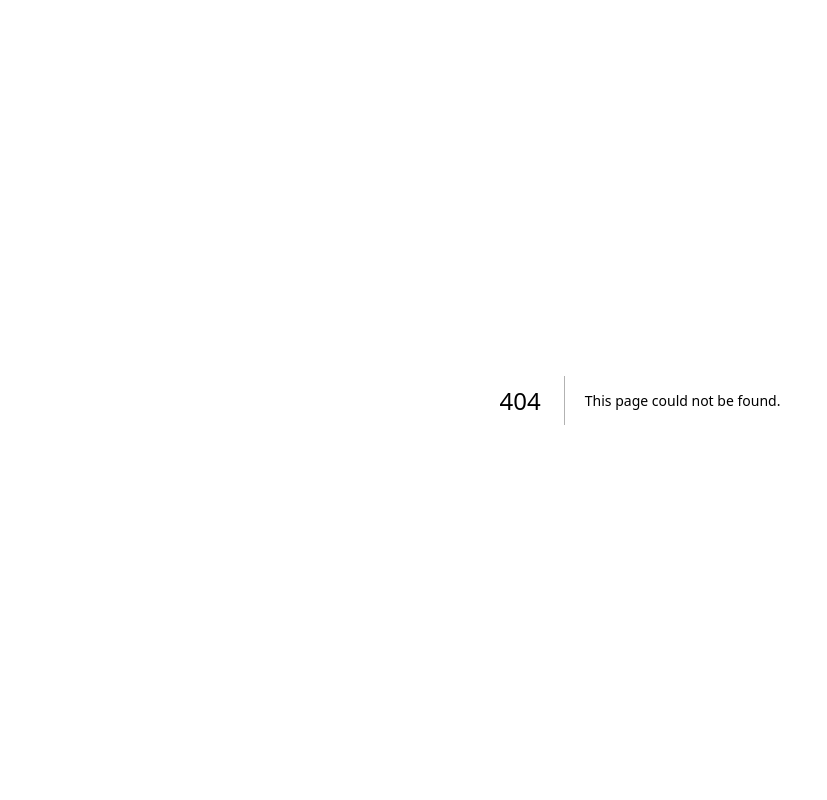
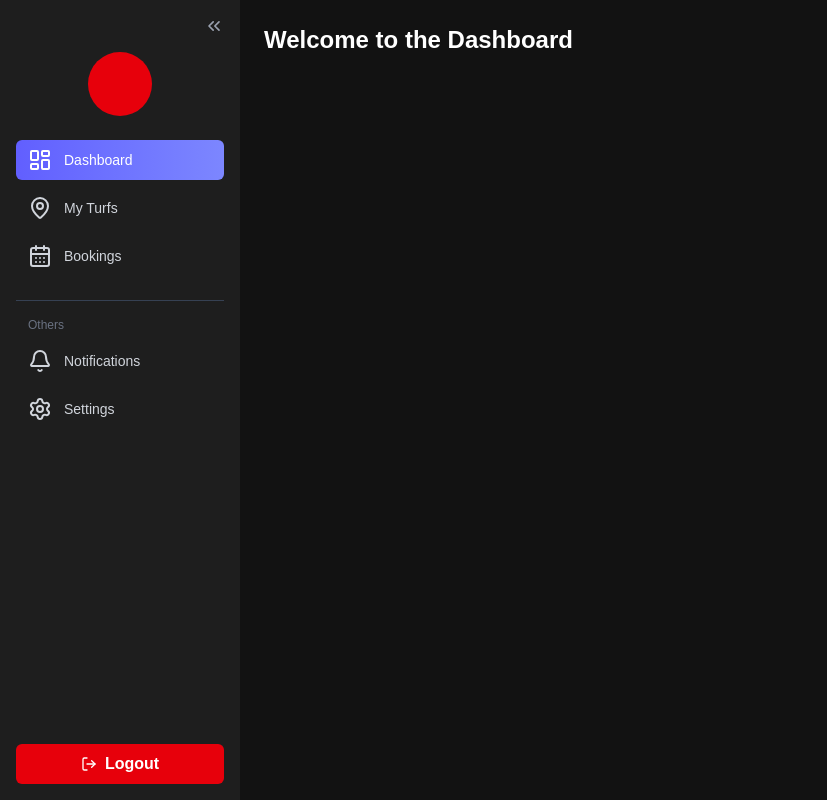
Before and after one commit to KHALID9029/TurfMania, a Next.js app: page /owner/dashboard in a window 1280 px wide. Before the commit this address had no page. Shown: the whole page, without its empty margins (0-827 px from the left). Built offline with nearby package versions, Linux system fonts and the light colour scheme; a web font is replaced by a local one.

Commit message:
Created new sideBar

```diff
--- /dev/null
+++ b/app/owner/dashboard/page.tsx
@@ -0,0 +1,24 @@
+'use client'
+
+import Sidebar from "@/components/sidebar"
+import Head from "next/head"
+
+export default function Dashboard() {
+  return (
+    <>
+      <Head>
+        <title>Owner Dashboard</title>
+      </Head>
+      <div className="flex">
+        {/* Sidebar */}
+        <Sidebar />
+
+        {/* Main Content */}
+        <main className="flex-1 bg-[#121212] p-6 text-white">
+          <h1 className="text-2xl font-semibold mb-4">Welcome to the Dashboard</h1>
+          {/*  Replace this with  actual dashboard content */}
+        </main>
+      </div>
+    </>
+  )
+}
--- /dev/null
+++ b/components/sidebar.tsx
@@ -0,0 +1,122 @@
+"use client"
+
+import {
+  LayoutDashboard,
+  MapPin,
+  CalendarDays,
+  Bell,
+  Settings,
+  LogOut,
+  ChevronsLeft,
+  ChevronsRight,
+} from "lucide-react"
+import { usePathname, useRouter } from "next/navigation"
+import Link from "next/link"
+import clsx from "clsx"
+import { useState } from "react"
+
+const navItems = [
+  { name: "Dashboard", icon: <LayoutDashboard />, href: "/owner/dashboard" },
+  { name: "My Turfs", icon: <MapPin />, href: "/owner/turfs" },
+  { name: "Bookings", icon: <CalendarDays />, href: "/owner/bookings" },
+]
+
+const others = [
+  { name: "Notifications", icon: <Bell />, href: "/owner/notifications" },
+  { name: "Settings", icon: <Settings />, href: "/owner/settings" },
+]
+
+const Sidebar = () => {
+  const pathname = usePathname()
+  const router = useRouter()
+  const [expanded, setExpanded] = useState(true)
+
+  const handleLogout = () => {
+    alert("Logged out!")
+    router.push("/homePage")
+  }
+
+  return (
+    <aside
+      className={clsx(
+        "h-screen bg-[#1e1e1e] text-white flex flex-col justify-between p-4 transition-all duration-300 ease-in-out",
+        expanded ? "w-60" : "w-20"
+      )}
+    >
+      <div>
+        {/* Toggle Collapse */}
+        <div className="flex justify-end mb-4">
+          <button
+            onClick={() => setExpanded((prev) => !prev)}
+            className="text-gray-400 hover:text-white transition"
+          >
+            {expanded ? <ChevronsLeft size={20} /> : <ChevronsRight size={20} />}
+          </button>
+        </div>
+
+        {/* Profile picture Circle */}
+        <div className="flex justify-center mb-6">
+          <div className={clsx(expanded?"w-16 h-16 bg-red-600 rounded-full":"w-10 h-10 bg-red-600 rounded-full" )} />
+        </div>
+
+        {/* Main Nav Items */}
+        <ul className="space-y-2 text-sm">
+          {navItems.map((item) => (
+            <li key={item.name}>
+              <Link
+                href={item.href}
+                className={clsx(
+                  "flex items-center px-3 py-2 rounded-md transition-colors space-x-3",
+                  pathname === item.href
+                    ? "bg-gradient-to-r from-indigo-500 to-indigo-400 text-white"
+                    : "hover:bg-gray-800 text-gray-300"
+                )}
+              >
+                <span>{item.icon}</span>
+                {expanded && <span>{item.name}</span>}
+              </Link>
+            </li>
+          ))}
+        </ul>
+
+        {/* Others Section */}
+        <div className="mt-6 border-t border-gray-700 pt-4 text-xs text-gray-500">
+          {expanded && <p className="px-3 mb-2">Others</p>}
+          <ul className="space-y-2 text-sm">
+            {others.map((item) => (
+              <li key={item.name}>
+                <Link
+                  href={item.href}
+                  className={clsx(
+                    "flex items-center px-3 py-2 rounded-md transition-colors space-x-3",
+                    pathname === item.href
+                      ? "bg-gradient-to-r from-indigo-500 to-indigo-400 text-white"
+                      : "hover:bg-gray-800 text-gray-300"
+                  )}
+                >
+                  <span>{item.icon}</span>
+                  {expanded && <span>{item.name}</span>}
+                </Link>
+              </li>
+            ))}
+          </ul>
+        </div>
+      </div>
+
+      {/* Logout Button */}
+      <button
+        onClick={handleLogout}
+        className={clsx(
+          "flex items-center justify-center bg-red-600 text-white rounded-md py-2 font-bold hover:bg-red-700 transition w-full",
+          expanded ? "justify-center space-x-2" : "justify-center"
+        )}
+      >
+        <LogOut size={16} />
+        {expanded && <span>Logout</span>}
+      </button>
+    </aside>
+  )
+}
+
+
+export default Sidebar;
--- a/package.json
+++ b/package.json
@@ -9,6 +9,8 @@
     "lint": "next lint"
   },
   "dependencies": {
+    "clsx": "^2.1.1",
+    "lucide-react": "^0.525.0",
     "mongodb": "^6.17.0",
     "mongoose": "^8.16.1",
     "next": "15.3.0",
```
Also changed, not shown: 1 other file (tests, documents, lock files or other folders).
